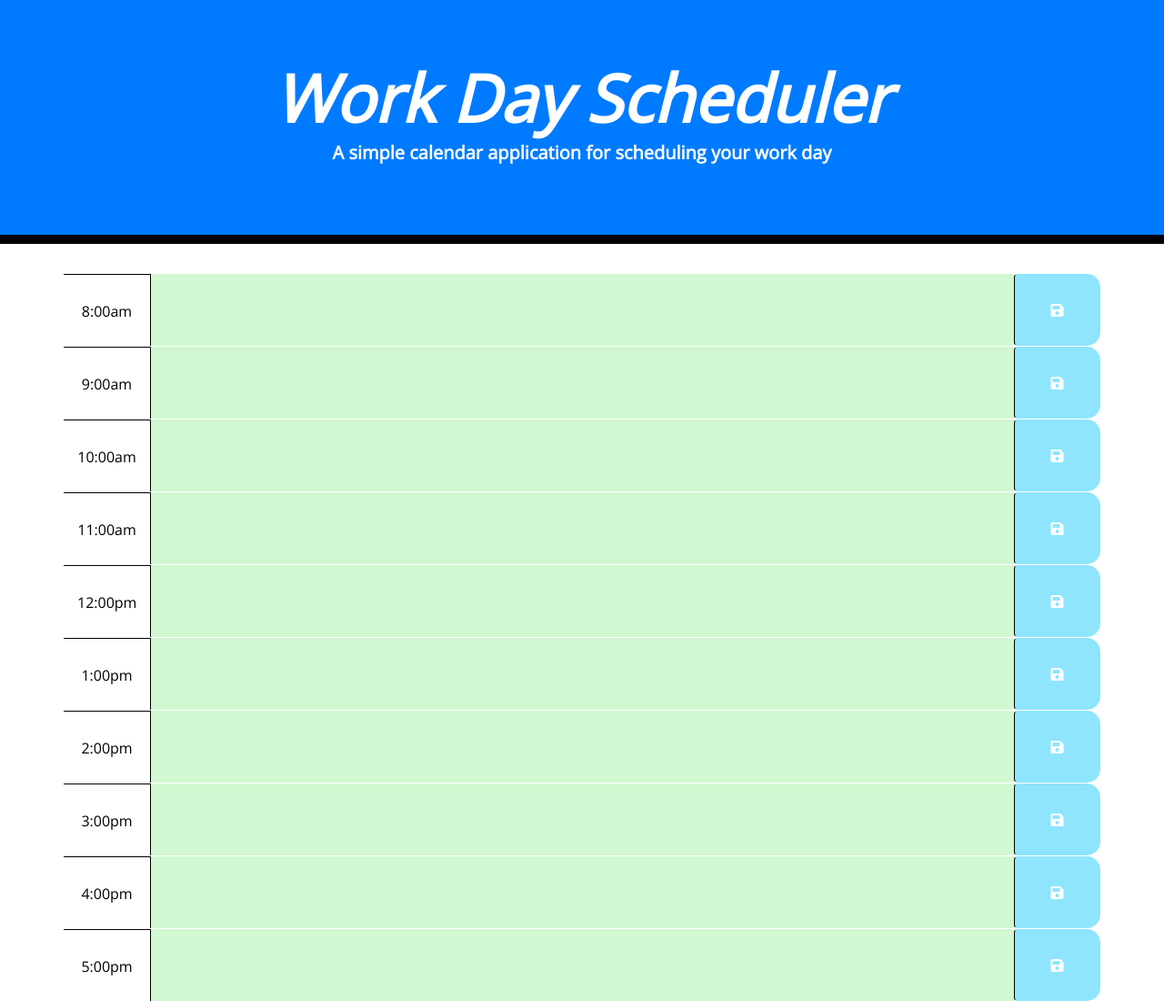
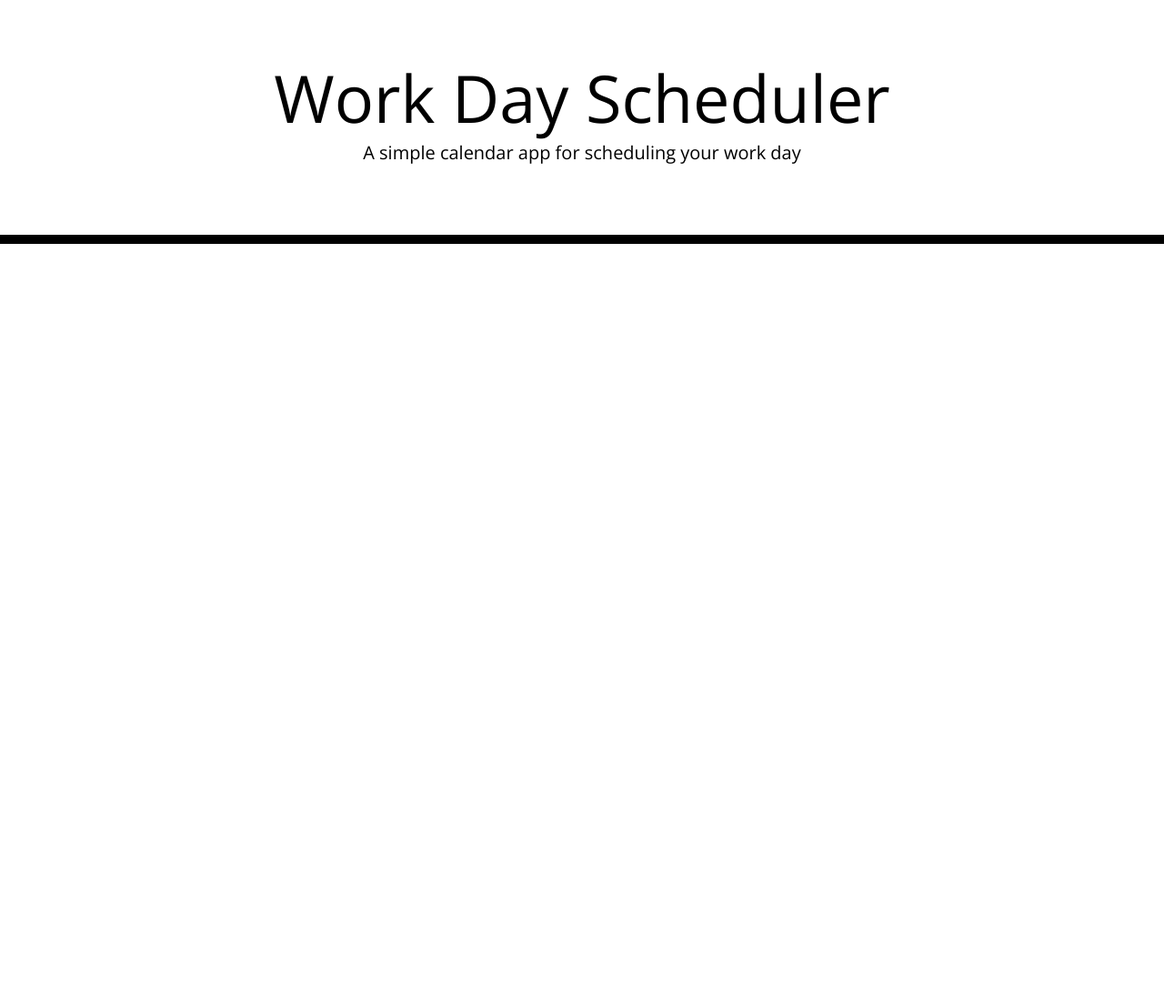
Before and after one commit to brandonespencer/Work-Day-Scheduler, a plain HTML site: page index.html in a window 1280 px wide. Shown: the whole page at 91% size. After the commit the page ends 800 px from the top, so only its background shows below. Drawn offline with nearby package versions, Linux system fonts and the light colour scheme; files that its build step writes are made by us from their sources.

Commit message:
Update index.html

```diff
--- a/index.html
+++ b/index.html
@@ -1,120 +1,31 @@
 <!DOCTYPE html>
 <html lang="en">
 
-<head> <!--typical -->
+<head>
   <meta charset="UTF-8" />
   <meta name="viewport" content="width=device-width, initial-scale=1.0" />
   <meta http-equiv="X-UA-Compatible" content="ie=edge" />
   <link rel="stylesheet" href="https://stackpath.bootstrapcdn.com/bootstrap/4.3.1/css/bootstrap.min.css" />
   <link rel="stylesheet" href="https://use.fontawesome.com/releases/v5.8.1/css/all.css"
-        integrity="sha384-50oBUHEmvpQ+1lW4y57PTFmhCaXp0ML5d60M1M7uH2+nqUivzIebhndOJK28anvf" crossorigin="anonymous" /> <!--allows save button to have the icon "save" optional-->
-    <link href="https://fonts.googleapis.com/css?family=Open+Sans&display=swap" rel="stylesheet" /> <!--font families-->
-    <link rel="stylesheet" href="style.css" />
+    integrity="sha384-50oBUHEmvpQ+1lW4y57PTFmhCaXp0ML5d60M1M7uH2+nqUivzIebhndOJK28anvf" crossorigin="anonymous" />
+  <link href="https://fonts.googleapis.com/css?family=Open+Sans&display=swap" rel="stylesheet" />
+  <link rel="stylesheet" href="./assets/css/style.css" />
   <title>Work Day Scheduler</title>
 </head>
 
 <body>
-    <header class="jumbotron bg-primary"> <!--use of bootstrap component-->
-        <h1 class="font-italic font-weight-bold text-white display-3">Work Day Scheduler</h1>
-        <p class="text-white font-weight-bold lead">A simple calendar application for scheduling your work day</p>
-        <p id="currentDay" class="text-white font-weight-bold lead"></p>
+  <header class="jumbotron">
+    <h1 class="display-3">Work Day Scheduler</h1>
+    <p class="lead">A simple calendar app for scheduling your work day</p>
+    <p id="currentDay" class="lead"></p>
   </header>
   <div class="container">
-        <!-- list time blocks from 24 hour clock and 12 hours clock translation -->
-        <div id="hour8" class="row time-block">
-            <div class="col-md-1 hour">
-                8:00am
-            </div>
-            <textarea class="col-md-10 description">
-            </textarea>
-            <button class="btn saveBtn col-md-1"><i class="fas fa-save"></i></button>
+    <!-- Timeblocks go here -->
   </div>
 
-        <div id="hour9" class="row time-block">
-            <div class="col-md-1 hour">
-                9:00am
-            </div>
-            <textarea class="col-md-10 description">
-            </textarea>
-            <button class="btn saveBtn col-md-1"><i class="fas fa-save"></i></button>
-        </div>
-
-        <div id="hour10" class="row time-block">
-            <div class="col-md-1 hour">
-                10:00am
-            </div>
-            <textarea class="col-md-10 description">
-            </textarea>
-            <button class="btn saveBtn col-md-1"><i class="fas fa-save"></i></button>
-        </div>
-
-        <div id="hour11" class="row time-block">
-            <div class="col-md-1 hour">
-                11:00am
-            </div>
-            <textarea class="col-md-10 description">
-            </textarea>
-            <button class="btn saveBtn col-md-1"><i class="fas fa-save"></i></button>
-        </div>
-
-        <div id="hour12" class="row time-block">
-            <div class="col-md-1 hour">
-                12:00pm
-            </div>
-            <textarea class="col-md-10 description">
-            </textarea>
-            <button class="btn saveBtn col-md-1"><i class="fas fa-save"></i></button>
-        </div>
-
-        <div id="hour13" class="row time-block">
-            <div class="col-md-1 hour">
-                1:00pm
-            </div>
-            <textarea class="col-md-10 description">
-            </textarea>
-            <button class="btn saveBtn col-md-1"><i class="fas fa-save"></i></button>
-        </div>
-
-        <div id="hour14" class="row time-block">
-            <div class="col-md-1 hour">
-                2:00pm
-            </div>
-            <textarea class="col-md-10 description">
-            </textarea>
-            <button class="btn saveBtn col-md-1"><i class="fas fa-save"></i></button>
-        </div>
-
-        <div id="hour15" class="row time-block">
-            <div class="col-md-1 hour">
-                3:00pm
-            </div>
-            <textarea class="col-md-10 description">
-            </textarea>
-            <button class="btn saveBtn col-md-1"><i class="fas fa-save"></i></button>
-        </div>
-
-        <div id="hour16" class="row time-block">
-            <div class="col-md-1 hour">
-                4:00pm
-            </div>
-            <textarea class="col-md-10 description">
-            </textarea>
-            <button class="btn saveBtn col-md-1"><i class="fas fa-save"></i></button>
-        </div>
-
-        <div id="hour17" class="row time-block">
-            <div class="col-md-1 hour">
-                5:00pm
-            </div>
-            <textarea class="col-md-10 description">
-            </textarea>
-            <button class="btn saveBtn col-md-1"><i class="fas fa-save"></i></button>
-        </div>
-
-        <!-- jquery and moment links from https://cdnjs.com/libraries/moment.js/-->
-        <script src="https://ajax.googleapis.com/ajax/libs/jquery/3.5.1/jquery.min.js"></script>
-        <script src=".assets/script.js"></script>
-        <script src="https://cdnjs.cloudflare.com/ajax/libs/moment.js/2.27.0/moment.min.js"></script>
+  <script src="https://code.jquery.com/jquery-3.4.1.min.js"></script>
+  <script src="https://cdnjs.cloudflare.com/ajax/libs/moment.js/2.24.0/moment.min.js"></script>
+  <script src="assets/js/script.js"></script>
 </body>
 
 </html>
```
Lines whose indentation alone changed are shown as unchanged.
